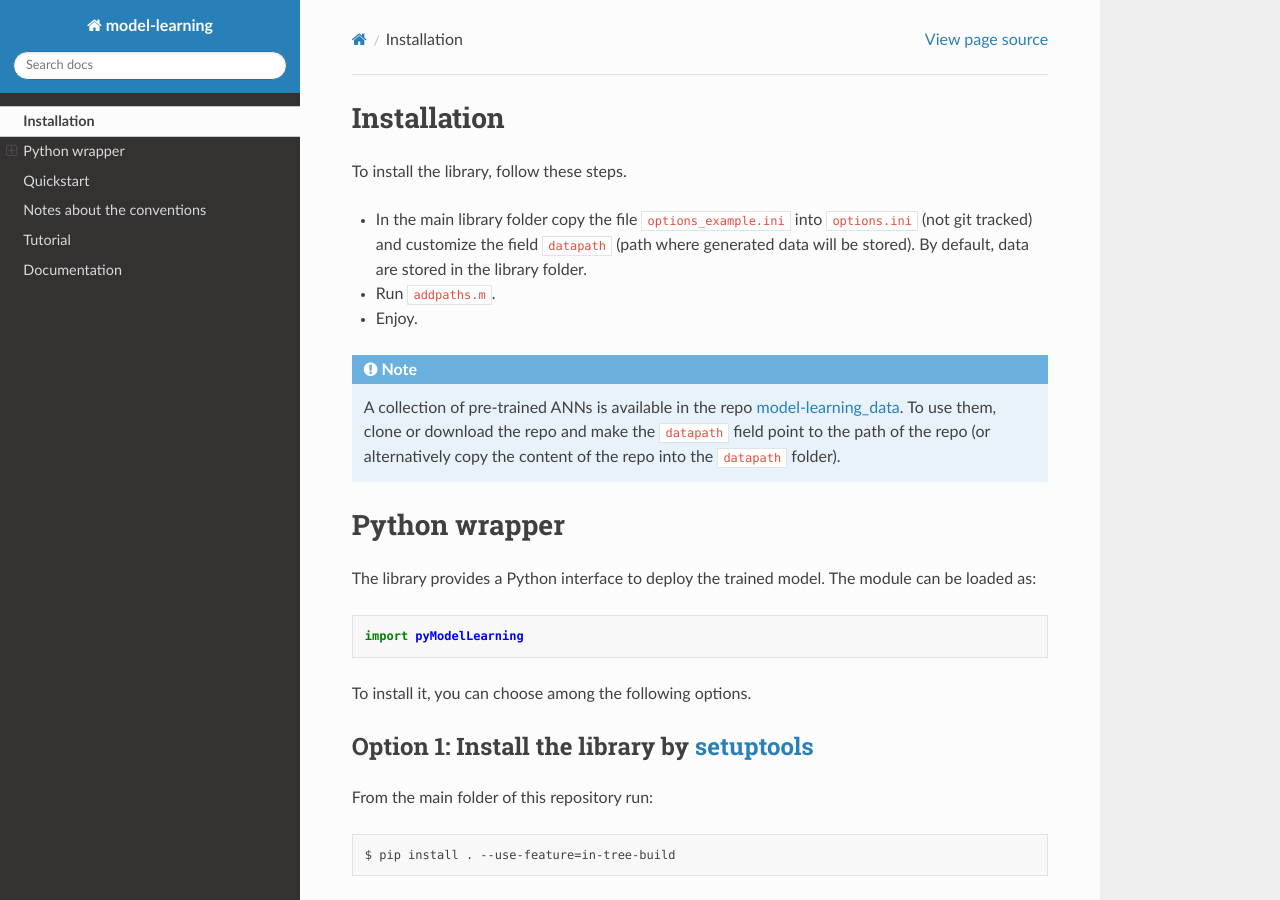
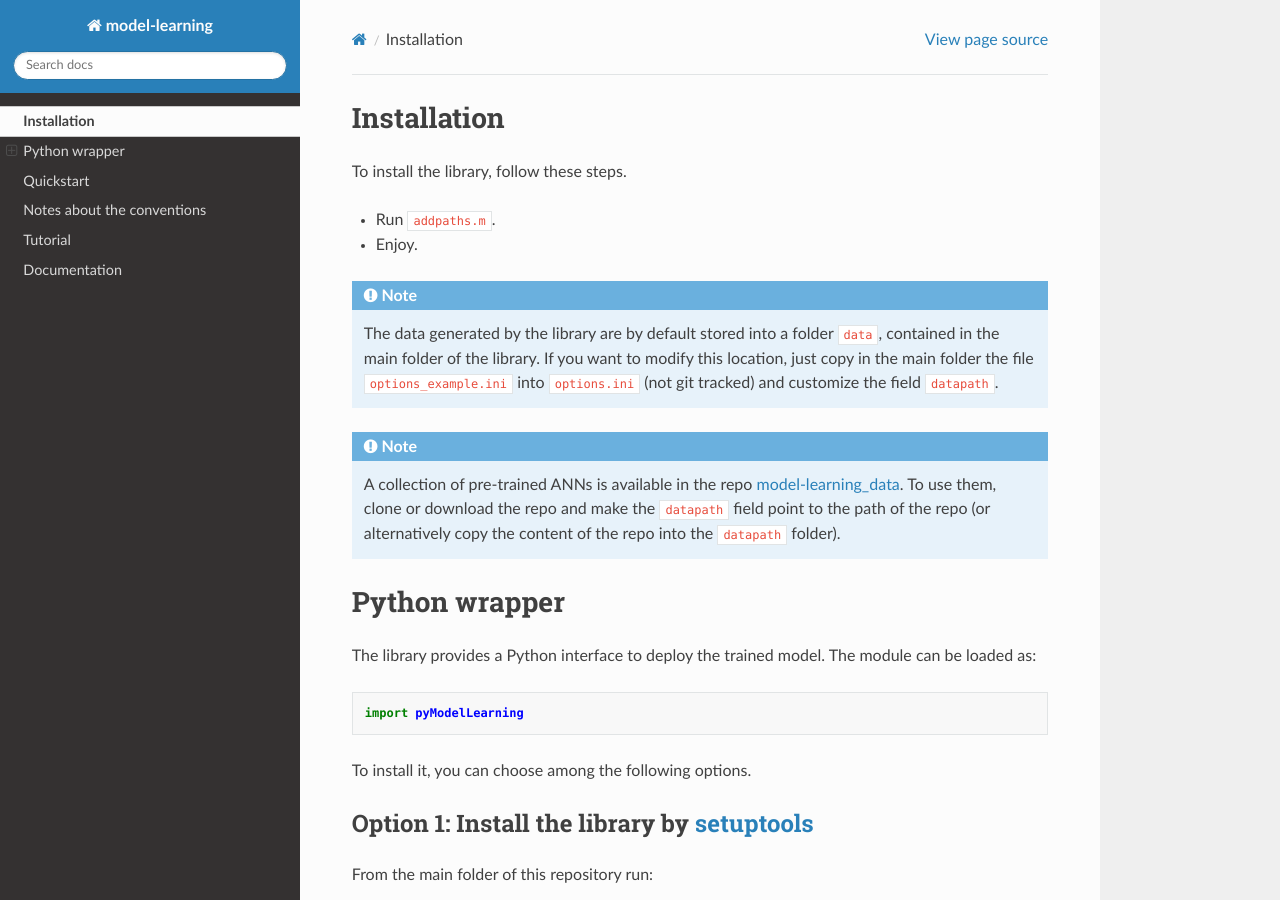
Before and after one commit to FrancescoRegazzoni/model-learning, a Sphinx documentation site: the page built from docs/source/installation.rst, in a window 1280 px wide and 900 px high. Built offline with Sphinx 7.4.7 and the Read the Docs theme 2.0.0, drawn with Linux system fonts in a browser that asks for light colours.

Commit message:
No need for options.ini if you are ok with default location.

```diff
--- a/docs/source/installation.rst
+++ b/docs/source/installation.rst
@@ -6,10 +6,13 @@ Installation
 
 To install the library, follow these steps.
 
-- In the main library folder copy the file ``options_example.ini`` into ``options.ini`` (not git tracked) and customize the field ``datapath`` (path where generated data will be stored). By default, data are stored in the library folder.
 - Run ``addpaths.m``.
 - Enjoy.
 
+
+.. note::
+
+    The data generated by the library are by default stored into a folder ``data``, contained in the main folder of the library. If you want to modify this location, just copy in the main folder the file ``options_example.ini`` into ``options.ini`` (not git tracked) and customize the field ``datapath``.
 
 .. note::
 
```
Also changed, not shown: 2 other files.
